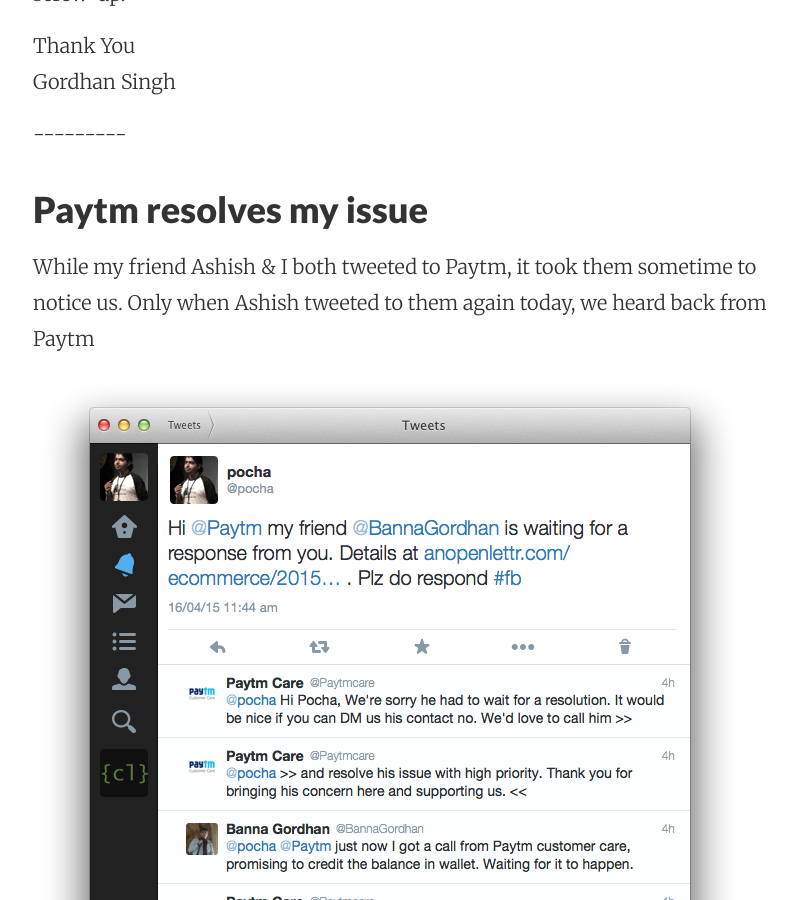
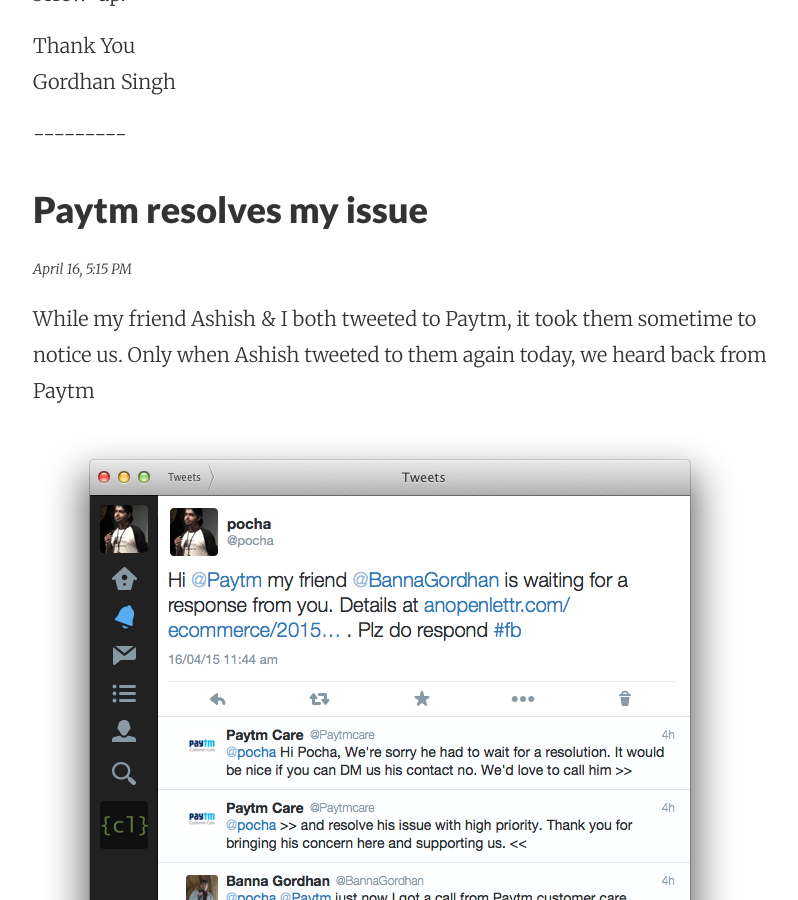
Before and after one commit to shaming-them/shaming-them.github.io, a Jekyll site: the page built from _posts/2015-04-12-paytm-gordhan-screwup.md, in a window 1280 px wide and 900 px high, scrolled down 3768 px. Shown: the whole window, without its empty margins (223-1021 px from the left). Built offline with Jekyll 4.4.1, drawn with Linux system fonts in a browser that asks for light colours; nearby versions of some CDN libraries; Markdown is read by kramdown in place of the engine named in the settings; comment, search, counter and statistics services are not loaded.

Commit message:
paytm gordhan resolution done

```diff
--- a/_posts/2015-04-12-paytm-gordhan-screwup.md
+++ b/_posts/2015-04-12-paytm-gordhan-screwup.md
@@ -39,6 +39,8 @@
 
 ### Paytm resolves my issue
 
+<small><i>April 16, 5:15 PM</i></small>
+
 While my friend Ashish & I both tweeted to Paytm, it took them sometime to notice us. Only when Ashish tweeted to them again today, we heard back from Paytm
 
 ![Paytm Resolution Twitter Screenshot](/images/paytm-gordhan-resolution.png)
```
